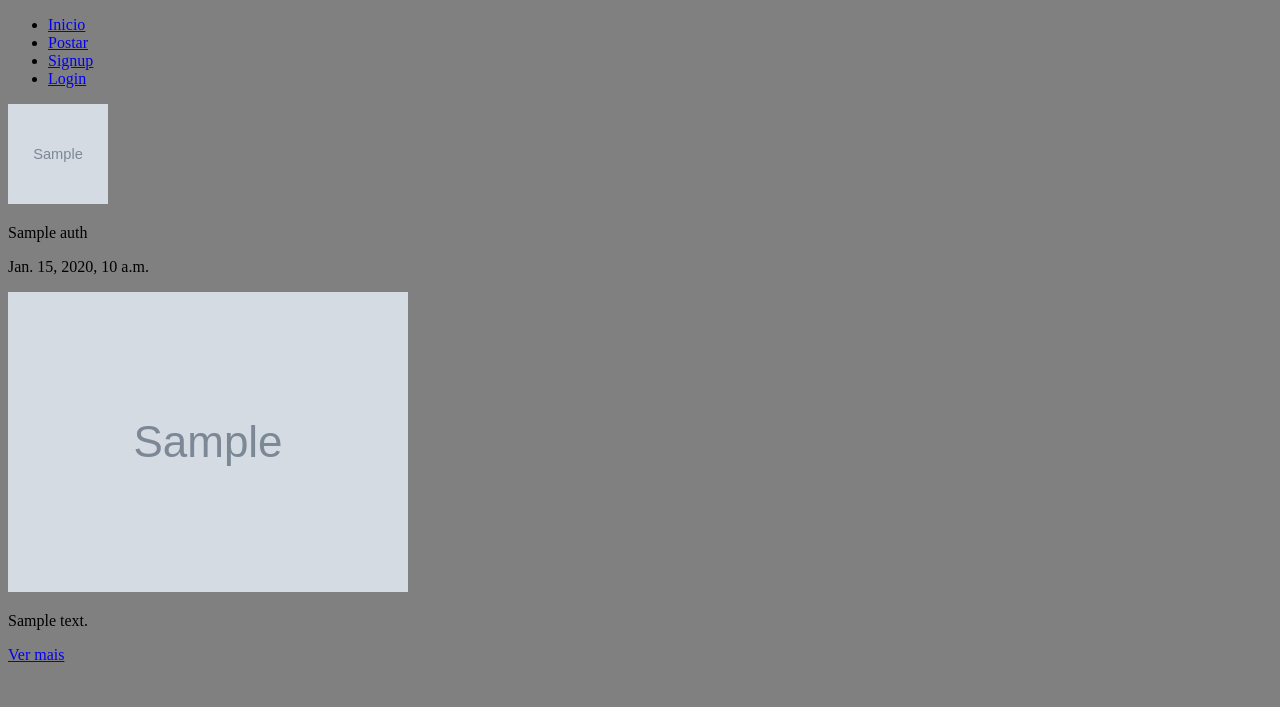
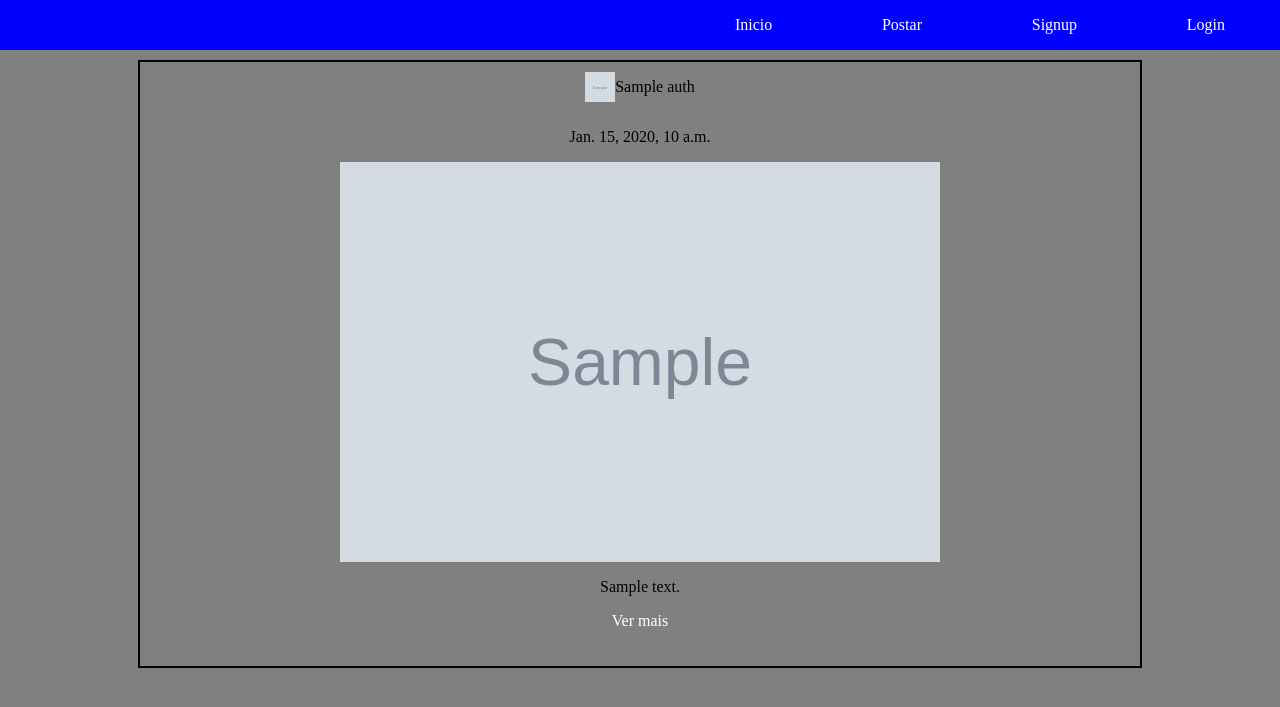
Before and after one commit to Johnny-Herbert/django-jornada2019, a Django app: template templates/post/list_post.html in a window 1280 px wide. Shown: the top 707 px of the page. Run offline with Django 3.2, Linux system fonts and the light colour scheme; the template is opened without the code that fills it: most values are stand-ins (such as "Sample title", 1, 10 or a date in 2020); grey boxes marked "Sample" are stand-in pictures; some libraries are stand-ins or nearby versions.

Commit message:
Ajust frontend

```diff
--- /dev/null
+++ b/static/css/menu.css
@@ -0,0 +1,23 @@
+body {
+    margin: 0;
+}
+.menu {
+    display: flex;
+    justify-content: flex-end;
+    background-color: blue;
+    margin: 0;
+}
+
+.menu ul {
+    list-style-type: none;
+    display: flex;
+    justify-content: space-around;
+    color: white;
+}
+a {
+    text-decoration: none;
+    color: white;
+}
+.container-nav {
+    width: 50%;
+}
--- a/static/css/posts.css
+++ b/static/css/posts.css
@@ -2,8 +2,49 @@ body{
     background-color: gray;
 }
 
-.img-user-post
-{
-    width: 100px;
-    height: 100px;
+.container-geral-posts {
+    display: flex;
+    justify-content: center;
 }
+
+.container-informations {
+    margin: 10px;
+    border: solid 2px black;
+}
+
+.container-list-posts {
+    display: flex;
+    flex-direction: column;
+    flex-wrap: wrap;
+    justify-content: space-around;
+    width: 80%;
+}
+
+.img-user-post {
+    width: 30px;
+    height: 30px;
+}
+
+.image-post {
+    width: 60%;
+    height: 50vh;
+}
+
+.container-auth {
+    display: flex;
+    justify-content: center;
+    align-items: center;
+}
+
+.container-image-description {
+    display: flex;
+    flex-direction: column;
+    justify-content: center;
+    align-items: center;
+    width: auto;
+}
+
+.container-date-list-post {
+    display: flex;
+    justify-content: center;
+}
--- a/templates/base.html
+++ b/templates/base.html
@@ -1,3 +1,4 @@
+{% load static %}
 <!DOCTYPE html>
 <html lang="en">
 <head>
@@ -7,6 +8,7 @@
     <title>
             {% block title %}{% endblock %}
     </title>
+    <link rel="stylesheet" href="{% static 'css/menu.css' %}">
     {% block style %}{% endblock %}
 </head>
 <body>
--- a/templates/includes/menu.html
+++ b/templates/includes/menu.html
@@ -1,5 +1,6 @@
 <header>
     <nav class="menu">
+        <div class="container-nav">
             <ul>
                 <li><a href="{% url 'posts:list_post' %}">Inicio</a></li>
                 <li><a href="{% url 'posts:create_post' %}">Postar</a></li>
@@ -15,5 +16,6 @@
                 </li>
                 {% endif %}
             </ul>
+        </div>
     </nav>
 </header>
--- a/templates/post/list_post.html
+++ b/templates/post/list_post.html
@@ -15,14 +15,28 @@
         <p class="message">{{ message }}</p>
     {% endfor %}
 {% endif %}
+<section class="container-geral-posts">
+    <div class="container-list-posts">
         {% for p in posts %}
+        <div class="container-informations">
+            <div class="container-auth-date">
+                <div class="container-auth">
                     <img class="img-user-post" src="{{ p.auth.picture.url }}">
                     <p>{{ p.auth }}</p>
+                </div>
+                <div class="container-date-list-post">
                     <p>{{ p.modified_at }}</p>
-        <img class="" src="{{ p.image.url }}" alt="Imagem do post">
+                </div>
+            </div>
+            <div class="container-image-description">
+                <img class="image-post" src="{{ p.image.url }}" alt="Imagem do post">
                 <p>{{ p.description }}</p>
                 <a href="{% url 'posts:detail_post' p.pk %}">Ver mais</a><br><br>
+            </div>
+        </div>
             {% empty %}
                 <h2>Poxa, você não tem nenhum posta ainda :(</h2>
         {% endfor %}
+    </div>
+</section>
 {% endblock %}
```
Also changed, not shown: static/css/detail-user.css (added, +24 -0 lines), static/css/login.css (added, +29 -0 lines), templates/users/detail_user.html (+16 -5 lines), templates/users/login.html (+8 -4 lines). Lines whose indentation alone changed are shown as unchanged.
